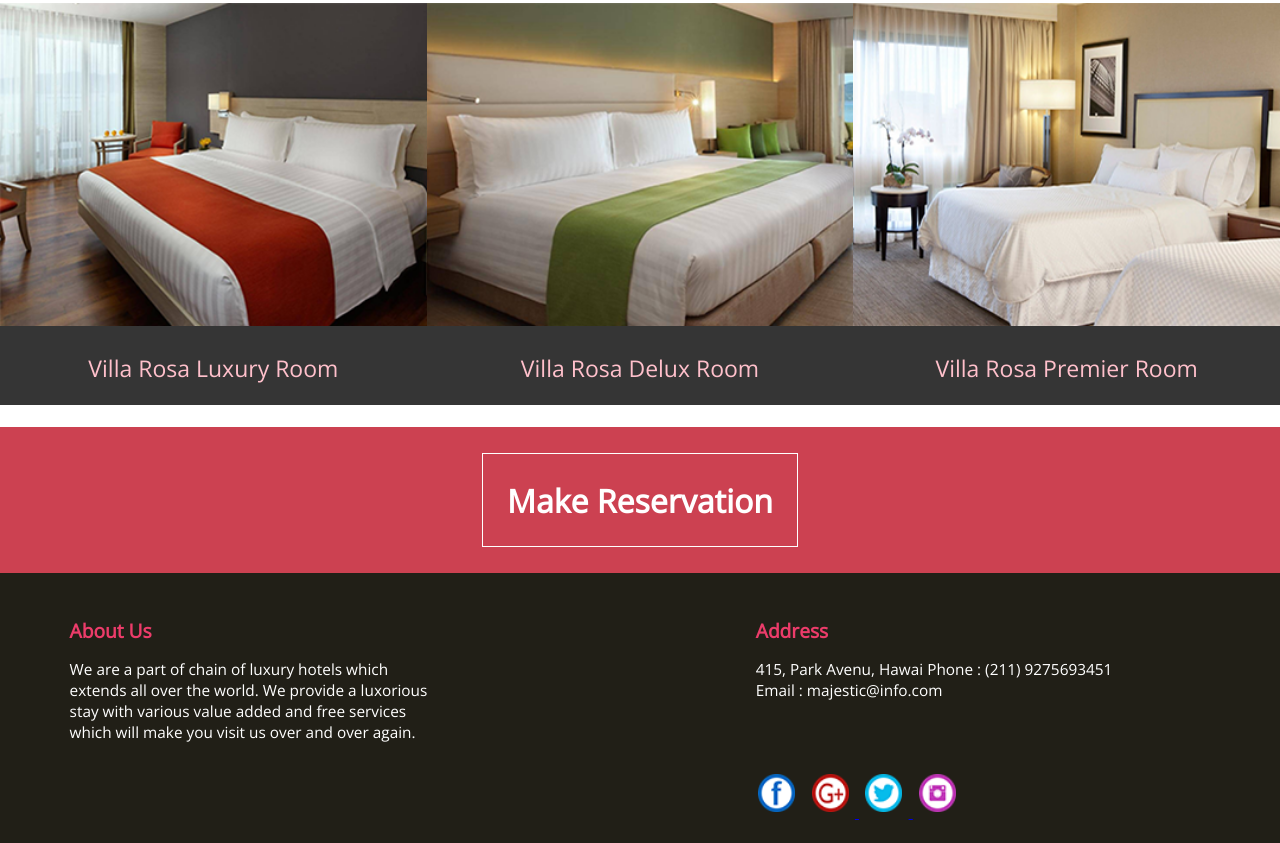
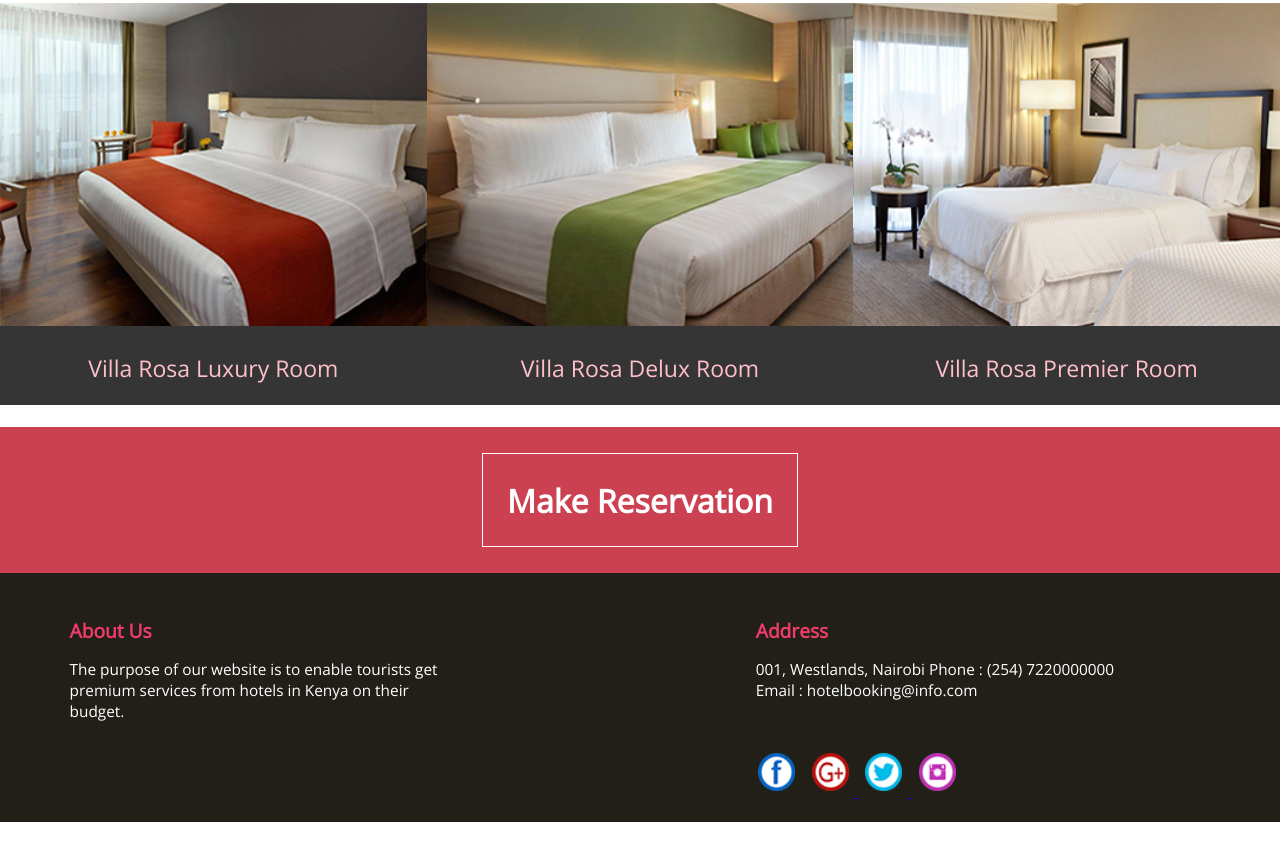
Before and after one commit to daisychelangat/hotel-bookings-group-11, a plain HTML site: page rooms.html in a window 1280 px wide. Shown: the part 926-1769 px from the top of the page. After the commit the page ends 1748 px from the top, so only its background shows below. Drawn offline with nearby package versions, Linux system fonts and the light colour scheme; files whose address does not match are found by name.

Commit message:
modified rooms.html

```diff
--- a/rooms.html
+++ b/rooms.html
@@ -125,18 +125,15 @@
     <footer class="tm-footer">
         <div class="tm-us">
         <p class="bold">About Us</p>
-        <p>We are a part of chain of luxury hotels
-            which extends all over the world. We
-            provide a luxorious stay with various value
-            added and free services which will make
-            you visit us over and over again.</p>
+        <p>The purpose of our website is to enable tourists get premium services
+            from hotels in Kenya on their budget.</p>
         </div>
 
         <div class="tm-address">
         <p class="bold">Address</p>
-        <p>415, Park Avenu, Hawai
-            Phone : (211) 9275693451
-            Email : majestic@info.com</p>
+        <p>001, Westlands, Nairobi
+            Phone : (254) 7220000000
+            Email : hotelbooking@info.com</p>
         </div>
         <br/>
     <div class="tm-media">
```
Also changed, not shown: booking.html (+1 -1 lines).
